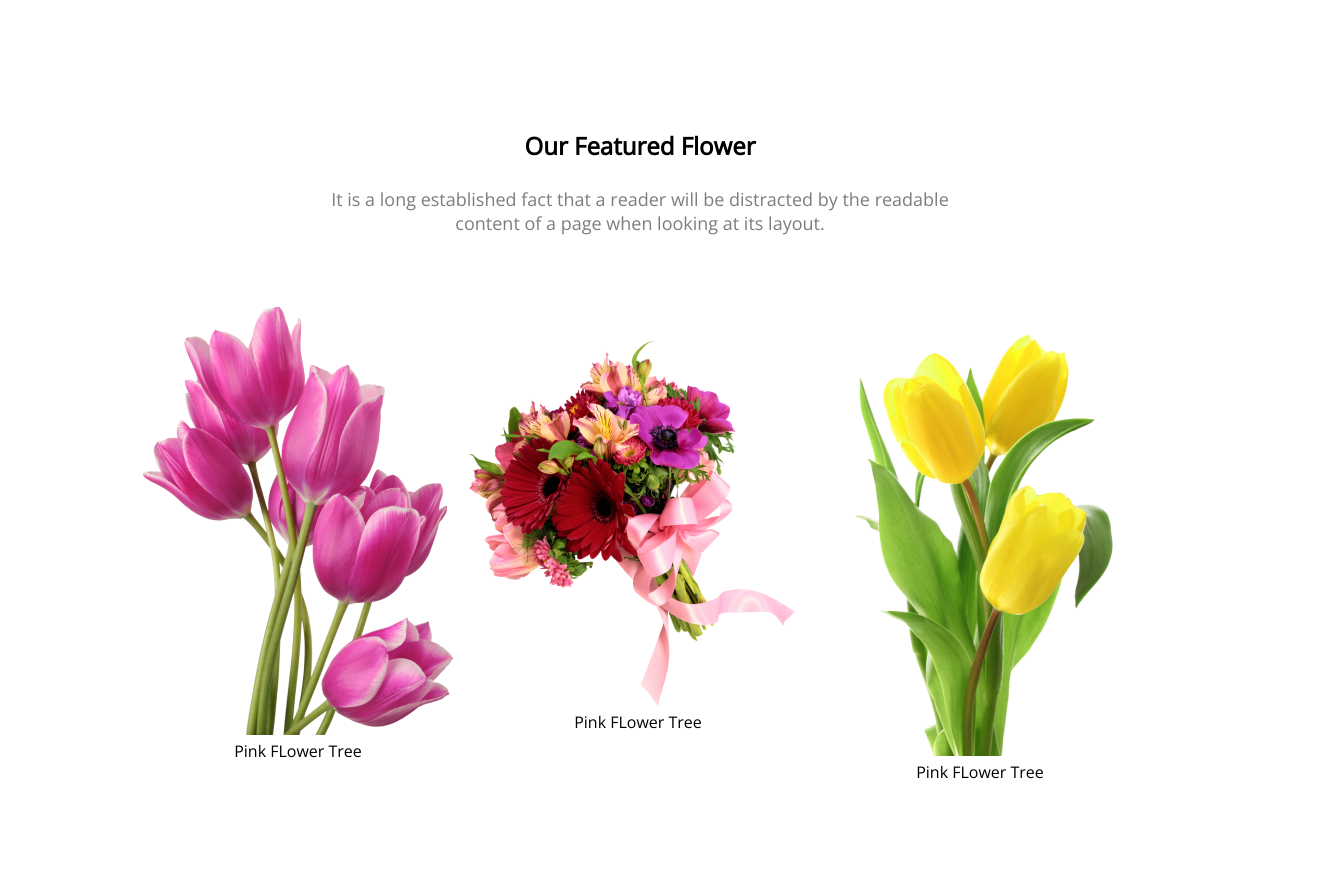
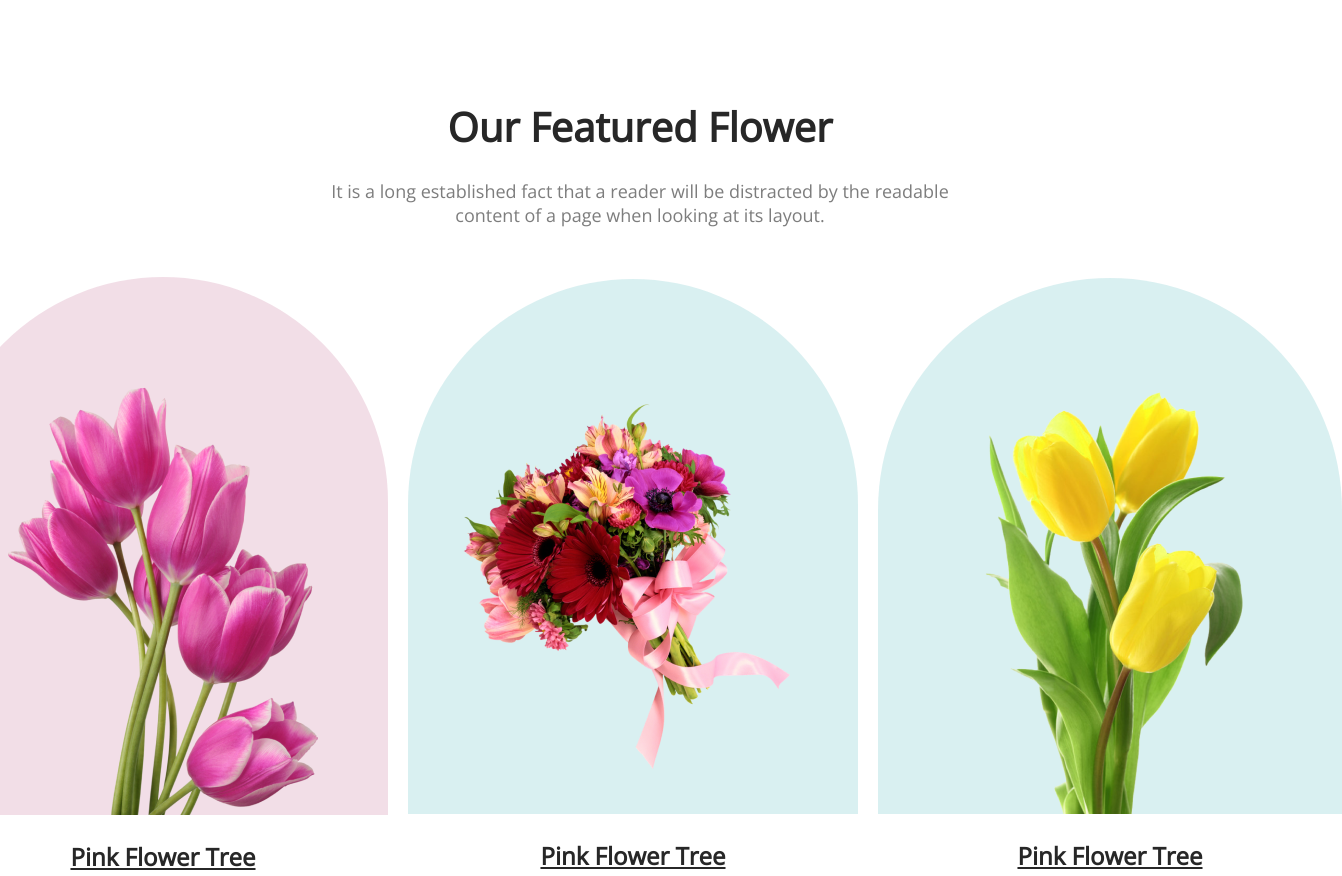
Before and after one commit to BiplobHossainSobuj/flower-lounge, a plain HTML site: page index.html in a window 1280 px wide. Shown: the part 1180-2056 px from the top of the page, 1342 px wide, since content can reach past the window. Drawn offline with nearby package versions, Linux system fonts and the light colour scheme.

Commit message:
finished featured section

```diff
--- a/index.html
+++ b/index.html
@@ -29,25 +29,28 @@
     <main>
 
         <section class="featured-flower-container">
-            <div>
-                <h1 class="social-media-title">Our Featured Flower</h1>
-                <p class="social-media-description">It is a long established fact that a reader will be distracted by the readable <br> content of a page when looking at its layout.</p>
-            </div>
+
+            <h1 class="feature-title">Our Featured Flower</h1>
+            <p class="feature-description">It is a long established fact that a reader will be distracted by the
+                readable <br> content of a page when looking at its layout.</p>
+
             <div class="flowers-container">
                 <div class="flower">
-                    <img src="images/pngwing 6.png" alt="">
-                    <p>Pink FLower Tree</p>
+                    <img id="pink-flower-first" src="images/pngwing 6.png" alt="">
+                    <p>Pink Flower Tree</p>
                 </div>
-                <div>
-                    <img src="images/pngwing 5.png" alt="">
-                    <p>Pink FLower Tree</p>
+                <div class="flower">
+                    <img id="pink-flower-second" src="images/pngwing 5.png" alt="">
+                    <p>Pink Flower Tree</p>
                 </div>
-                <div>
-                    <img src="images/pngwing 7.png" alt="">
-                    <p>Pink FLower Tree</p>
+                <div class="flower">
+                    <img id="pink-flower-third" src="images/pngwing 7.png" alt="">
+                    <p>Pink Flower Tree</p>
                 </div>
             </div>
         </section>
+
+        <!-- special events section  -->
 
         <!-- service container  -->
         <section class="services">
@@ -78,7 +81,8 @@
         <section class="social-media-container">
             <div>
                 <h1 class="social-media-title">Instagram</h1>
-                <p class="social-media-description">It is a long established fact that a reader will be distracted by the readable <br> content of a page when looking at its layout.</p>
+                <p class="social-media-description">It is a long established fact that a reader will be distracted by
+                    the readable <br> content of a page when looking at its layout.</p>
             </div>
             <img src="images/Flower 01.png" alt="">
             <img src="images/Rectangle 4.png" alt="">
@@ -90,7 +94,8 @@
             <div class="subscription-info">
                 <h1 class="subcription-title">Get The latest Deals</h1>
                 <p class="subcription-discount">$30 coupon for first shopping</p>
-                <input type="email" placeholder="Enter your email here..."><button class="btn-primary">Subscribe</button>
+                <input type="email" placeholder="Enter your email here..."><button
+                    class="btn-primary">Subscribe</button>
             </div>
         </section>
     </main>
@@ -98,7 +103,8 @@
     <!-- footer section start  -->
     <footer>
         <h1><span class="text-primary">Flower</span><span class="text-secondary">Shop</span></h1>
-        <p class="footer-description">It is a long established fact that a reader will be distracted by the readable <br> content of a page when looking at its layout.</p>
+        <p class="footer-description">It is a long established fact that a reader will be distracted by the readable
+            <br> content of a page when looking at its layout.</p>
         <p class="footer-info">@2020-2023, FlowerShop.com. All rights reserved.</p>
     </footer>
 </body>
--- a/style.css
+++ b/style.css
@@ -55,22 +55,68 @@ header {
     padding-top: 50px;
 
 }
+
 /* featured flower conatiner style  */
 
-.featured-flower-container{
+.featured-flower-container {
     text-align: center;
-    margin-top: 180px;
+    margin: 150px 0;
 }
 
-.flowers-container{
+.feature-title {
+    color: #272727;
+    font-size: 40px;
+    font-weight: 800;
+}
+
+.feature-description {
+    font-size: 18px;
+    font-weight: 400;
+    padding-top: 25px;
+    padding-bottom: 50px;
+    color: #27272799;
+}
+
+.flowers-container {
     display: flex;
     align-items: center;
     justify-content: center;
+    gap: 20px;
+}
+
+#pink-flower-first {
+    background-color: #A7216226;
+    border-radius: 300px 300px 0 0;
+    padding: 110px 70px 0 70px;
+}
+#pink-flower-second {
+    background-color: #0597A026;
+    border-radius: 300px 300px 0 0;
+    padding: 120px 40px 45px 40px;
+
+}
+#pink-flower-third {
+    background-color: #0597A026;
+    border-radius: 300px 300px 0 0;
+    padding: 65px 75px 0px 75px;
+
+}
+
+.flowers-container p {
+    text-decoration: underline;
+    padding-top: 20px;
+    color: #272727;
+    font-size: 24px;
+    font-weight: 700;
 }
 
 
+/* Booking for Special Events  */
+
+
+
 /* serivice container style */
-.services{
+.services {
     display: flex;
     justify-content: center;
     background-color: #2727270D;
@@ -79,7 +125,8 @@ header {
     margin-right: 240px;
     border-radius: 10px;
 }
-.service{
+
+.service {
     text-align: center;
     padding: 90px;
 }
```
Also changed, not shown: images/bd.jpg (added).
